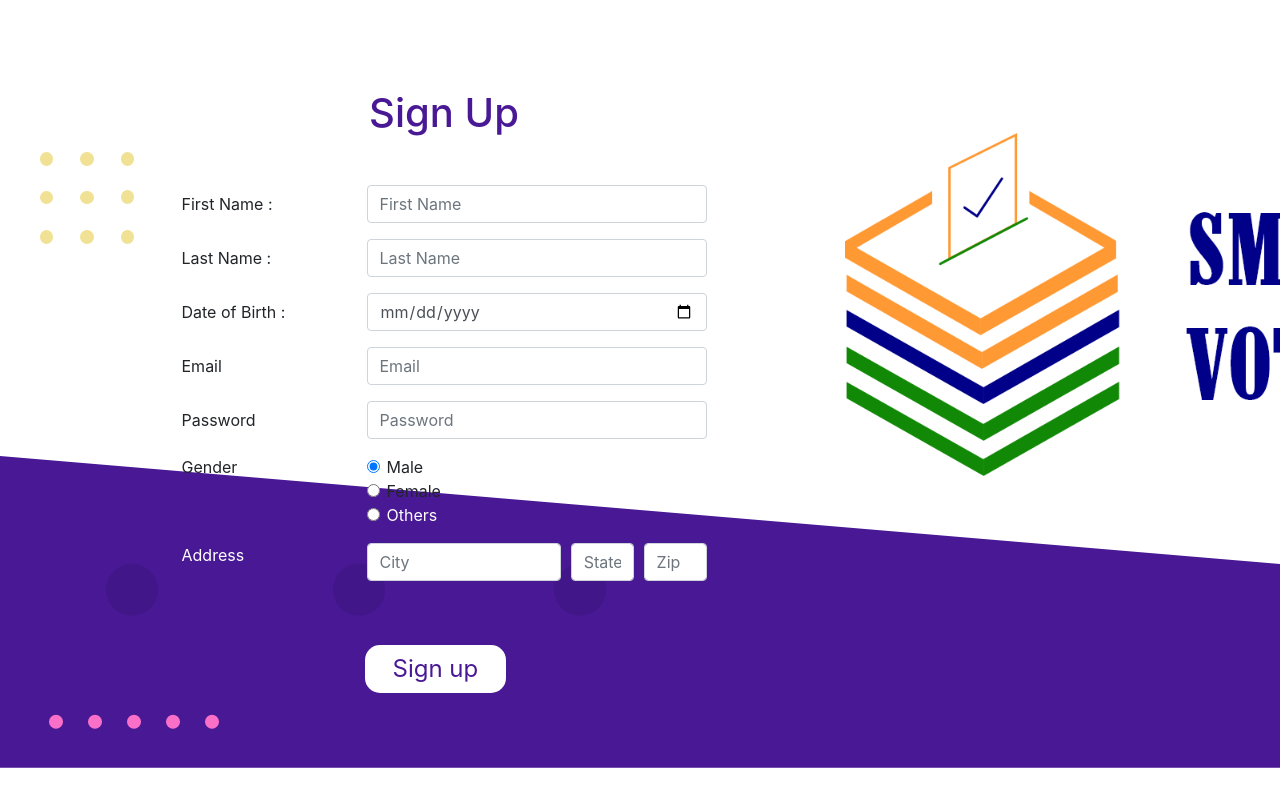
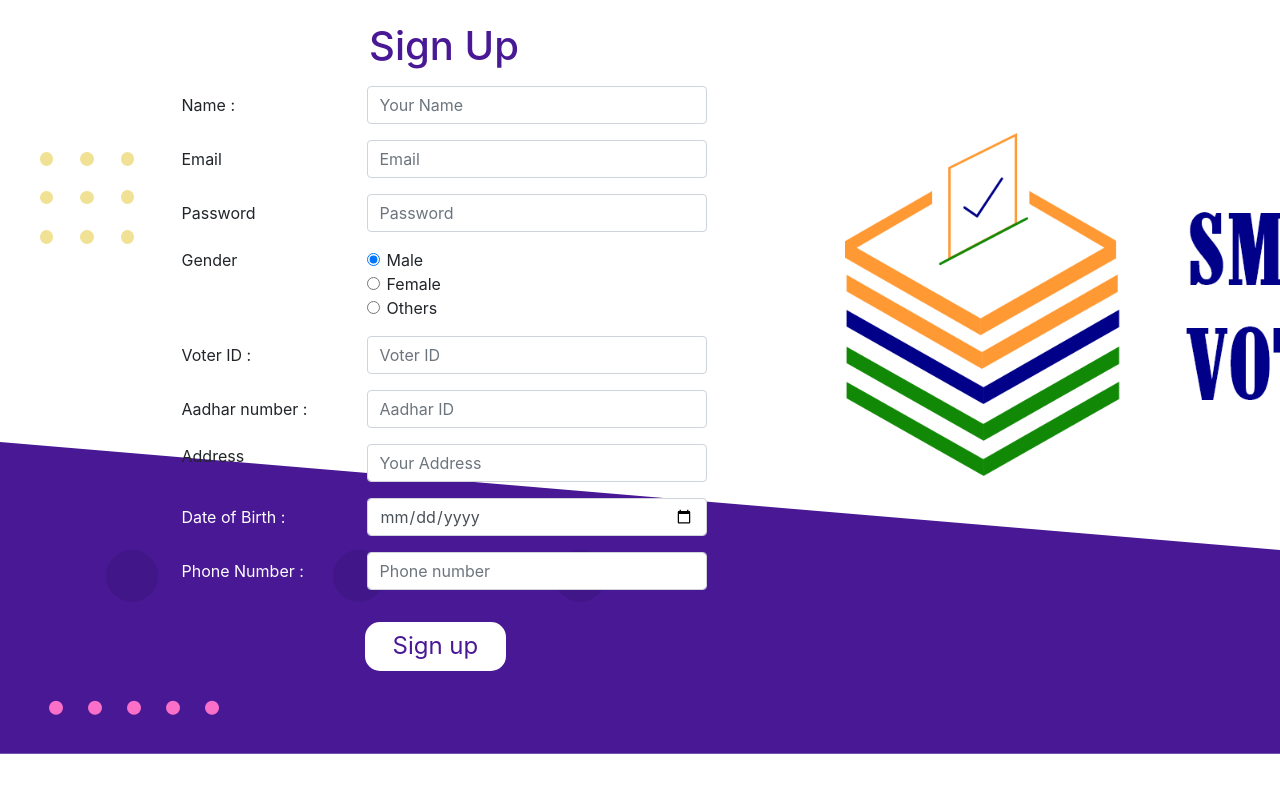
Before and after one commit to Sanskrita2001/Voting_Dapp_Ethereum, a website: page src/sign_up.html in a window 1280 px wide. Shown: the top 806 px of the page. Drawn offline with nearby package versions, Linux system fonts and the light colour scheme.

Commit message:
Sign up and Login Changes

```diff
--- a/src/css/login.css
+++ b/src/css/login.css
@@ -42,7 +42,7 @@ body{
 	width: 100%;
 	height: 100%;
 	left: 0px;
-	top: 2%;
+	top: 5%;
     z-index:1;
 }
 #sigup-link{
--- a/src/css/sign_up.css
+++ b/src/css/sign_up.css
@@ -22,7 +22,7 @@ body {
 	margin-top: 12%;
 }
 .register {
-	margin-top: 8%;
+	margin-top: 2%;
 	left: 15%;
 	z-index: 100;
 }
@@ -33,6 +33,6 @@ body {
 	width: 100%;
 	height: 100%;
 	left: 0px;
-	top: -30%;
+	top: -29%;
 	z-index: 1;
 }
--- a/src/sign_up.html
+++ b/src/sign_up.html
@@ -24,44 +24,18 @@
 		<div class="sign_up">
 			<div class="container row">
 				<div class="col-md-6 register">
-					<h1 class="text-center" style="color: #491895;">Sign Up</h1>
+					<h1 class="text-center" style="color: #491895">Sign Up</h1>
 					<form>
-						<div class="form-group row mt-5">
-							<label for="sign_up_firstName" class="col-sm-4 col-form-label"
-								>First Name :</label
+						<div class="form-group row mt-3">
+							<label for="sign_up_Name" class="col-sm-4 col-form-label"
+								>Name :</label
 							>
 							<div class="col-sm-8">
 								<input
 									type="text"
 									class="form-control"
-									id="sign_up_firstName"
-									placeholder="First Name"
-								/>
-							</div>
-						</div>
-						<div class="form-group row">
-							<label for="sign_up_lastName" class="col-sm-4 col-form-label"
-								>Last Name :</label
-							>
-							<div class="col-sm-8">
-								<input
-									type="text"
-									class="form-control"
-									id="sign_up_lastName"
-									placeholder="Last Name"
-								/>
-							</div>
-						</div>
-						<div class="form-group row">
-							<label for="sign_up_DOB" class="col-sm-4 col-form-label"
-								>Date of Birth :</label
-							>
-							<div class="col-sm-8">
-								<input
-									type="date"
-									class="form-control"
-									id="sign_up_lDOB"
-									placeholder="01-01-1996"
+									id="sign_up_Name"
+									placeholder="Your Name"
 								/>
 							</div>
 						</div>
@@ -128,7 +102,7 @@
 											id="sign_up_other"
 											value="option3"
 										/>
-										<label class="form-check-label" for="sign_up_other" style="color: #ffffff;">
+										<label class="form-check-label" for="sign_up_other">
 											Others
 										</label>
 									</div>
@@ -136,30 +110,75 @@
 							</div>
 						</fieldset>
 						<div class="form-group row">
-							<div class="col-sm-4" style="color: #ffffff;">Address</div>
+							<label for="sign_up_VoterId" class="col-sm-4 col-form-label"
+								>Voter ID :</label
+							>
 							<div class="col-sm-8">
-								<div class="form-row">
-									<div class="col-7">
 								<input
 									type="text"
 									class="form-control"
-											placeholder="City"
+									id="sign_up_VoterId"
+									placeholder="Voter ID"
 								/>
 							</div>
-									<div class="col">
+						</div>
+						<div class="form-group row">
+							<label for="sign_up_AadharId" class="col-sm-4 col-form-label"
+								>Aadhar number :</label
+							>
+							<div class="col-sm-8">
 								<input
 									type="text"
 									class="form-control"
-											placeholder="State"
+									id="sign_up_AadharId"
+									placeholder="Aadhar ID"
 								/>
 							</div>
-									<div class="col">
-										<input type="text" class="form-control" placeholder="Zip" />
+						</div>
+						<div class="form-group row">
+							<div class="col-sm-4">Address</div>
+							<div class="col-sm-8">
+								<input
+									type="text"
+									class="form-control"
+									id="sign_up_Address"
+									placeholder="Your Address"
+								/>
 							</div>
 						</div>
+						<div class="form-group row">
+							<label
+								for="sign_up_DOB"
+								class="col-sm-4 col-form-label"
+								style="color: #ffffff"
+								>Date of Birth :</label
+							>
+							<div class="col-sm-8">
+								<input
+									type="date"
+									class="form-control"
+									id="sign_up_DOB"
+									placeholder="01-01-1996"
+								/>
 							</div>
 						</div>
-						<button type="submit" class="btn mt-5">Sign up</button>
+						<div class="form-group row">
+							<label
+								for="sign_up_phone"
+								class="col-sm-4 col-form-label"
+								style="color: #ffffff"
+								>Phone Number :</label
+							>
+							<div class="col-sm-8">
+								<input
+									type="text"
+									class="form-control"
+									id="sign_up_phone"
+									placeholder="Phone number"
+								/>
+							</div>
+						</div>
+						<button type="submit" class="btn mt-3">Sign up</button>
 					</form>
 				</div>
 				<div class="col-md-6 logo">
```
Also changed, not shown: src/login.html (+0 -13 lines), 1 other file. Lines whose indentation alone changed are shown as unchanged.
